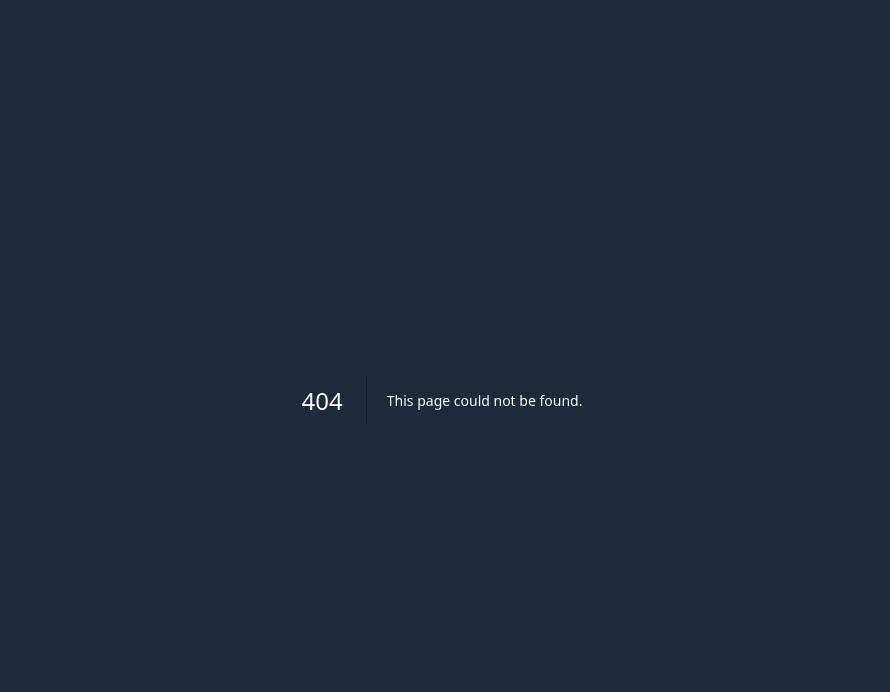
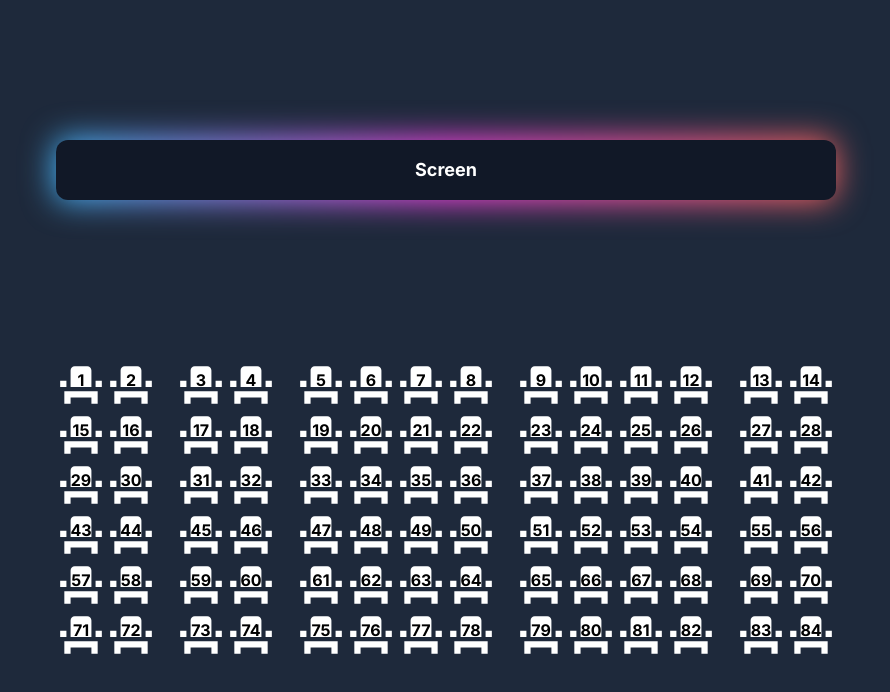
Before and after one commit to Srijan-t0d0/ticket, a Next.js app: page /bookticket in a window 1280 px wide. Before the commit this address had no page. Shown: the top 692 px of the page, without its empty margins (198-1088 px from the left). Built offline with nearby package versions, Linux system fonts and the light colour scheme; no server answers; the database is empty; sample sign-in values are in the browser's storage.

Commit message:
refactor

```diff
--- /dev/null
+++ b/app/(protected)/bookticket/page.tsx
@@ -0,0 +1,15 @@
+import { getBookedSeats, getBookingData } from "@/actions";
+import { auth } from "@/auth";
+import { Seats } from "@/components/seats";
+import { prisma } from "@/prisma";
+import { redirect } from "next/navigation";
+
+export default async function Page() {
+  const session = await auth();
+  const { booking } = await getBookingData();
+  if (booking) {
+    redirect("/print-ticket");
+  }
+  const bookings = await getBookedSeats();
+  return <Seats bookings={bookings} />;
+}
--- /dev/null
+++ b/app/(protected)/checkout/page.tsx
@@ -0,0 +1,52 @@
+"use client";
+import { createBooking, getBookedSeats } from "@/actions";
+
+import { useRouter, useSearchParams } from "next/navigation";
+import { Suspense, useEffect, useState } from "react";
+
+export default function Page() {
+  return (
+    <Suspense>
+      <Checkout />
+    </Suspense>
+  );
+}
+
+function Checkout() {
+  const router = useRouter();
+  const seats = useSearchParams().get("seat");
+  const [selectedSeats, setSelectedSeats] = useState<string[]>([]);
+  let bookings = [];
+  useEffect(() => {
+    if (seats) {
+      setSelectedSeats(seats.toString().split(","));
+    }
+
+    getBookedSeats().then((val) => {
+      // console.log(val);
+    });
+  }, [seats]);
+
+  const handleClick = async () => {
+    const newBooking = await createBooking(selectedSeats);
+    if (newBooking.error) {
+      alert(newBooking.error + seats?.toString());
+      router.back();
+    } else {
+      alert("successfully booked" + newBooking.seats);
+      router.push("/print-ticket");
+    }
+  };
+
+  return (
+    <Suspense>
+      <div>
+        <h1>Checkout Page</h1>
+        <p>Selected Seats: {selectedSeats?.toString()}</p>
+        <p>Amount : {selectedSeats?.length * 40}</p>
+        <button onClick={handleClick}>Confirm</button>
+        {/* Your checkout logic here */}
+      </div>
+    </Suspense>
+  );
+}
--- /dev/null
+++ b/app/(protected)/layout.tsx
@@ -0,0 +1,14 @@
+import { getBookedSeats, getBookingData } from "@/actions";
+import { auth } from "@/auth";
+import { redirect } from "next/navigation";
+
+export default async function RootLayout({
+  children,
+}: Readonly<{
+  children: React.ReactNode;
+}>) {
+  const session = await auth();
+  if (!session) redirect("/api/auth/signin");
+
+  return <>{children}</>;
+}
--- /dev/null
+++ b/app/(protected)/print-ticket/page.tsx
@@ -0,0 +1,10 @@
+import PrintTicket from "@/components/printTicket";
+import { Ticket } from "@/components/ticket";
+
+export default function Page() {
+  return (
+    <PrintTicket>
+      <Ticket />
+    </PrintTicket>
+  );
+}
```
